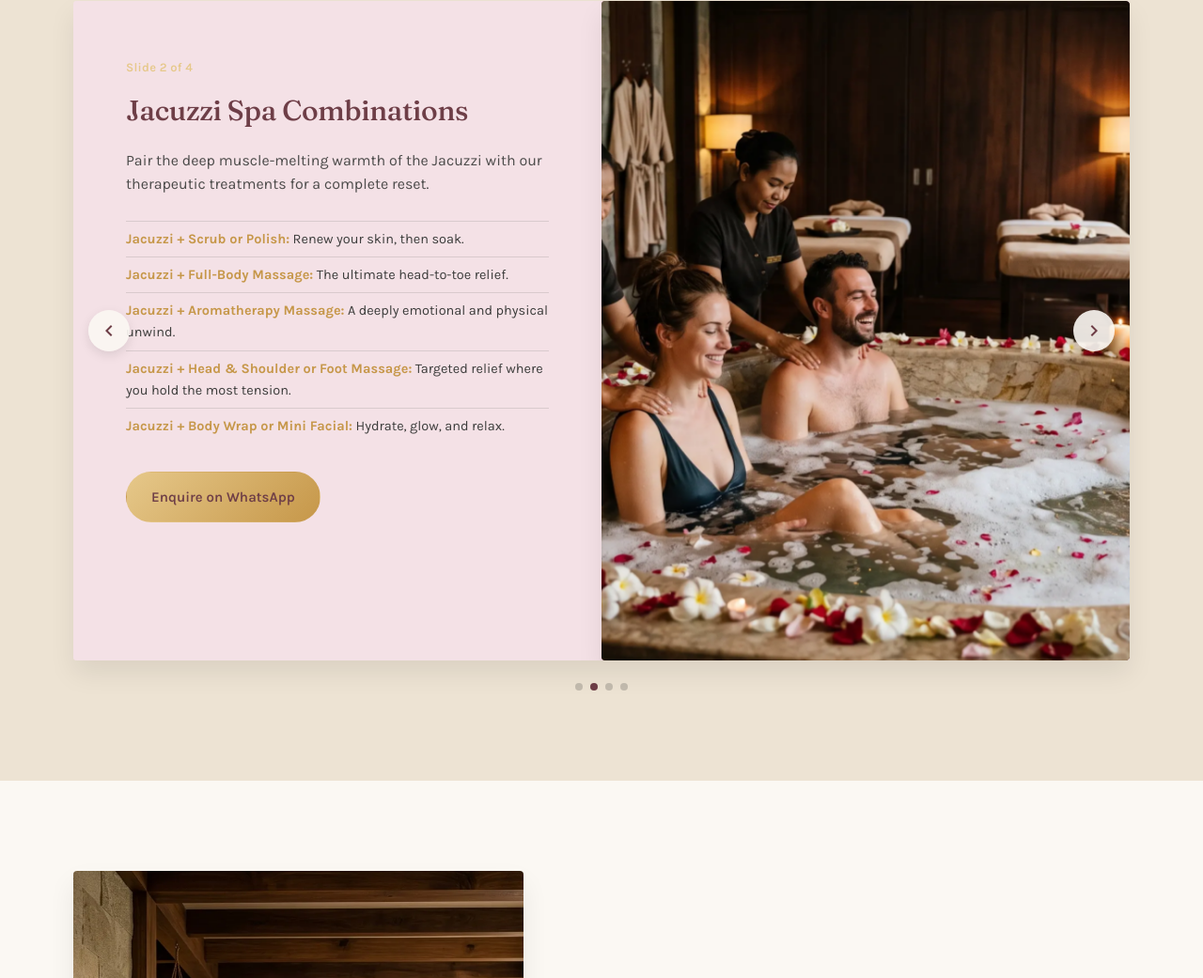
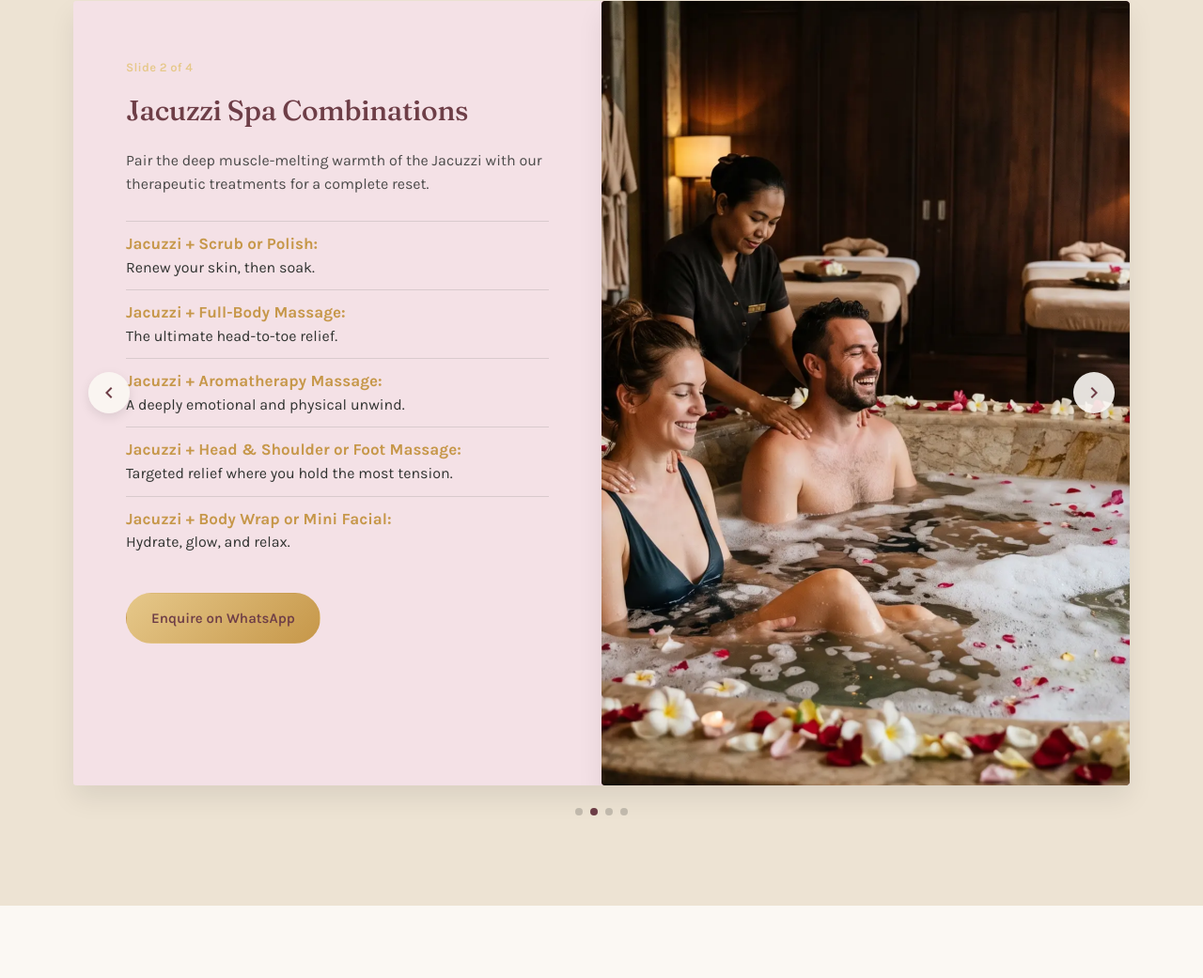
Before and after one commit to arunkum5/dhara, a plain HTML site: page index.html in a window 1280 px wide. Shown: the part 2450-3491 px from the top of the page at 94% size. Drawn offline with Linux system fonts and the light colour scheme.

Commit message:
Format Jacuzzi carousel lists into two lines with larger font for better readability

```diff
--- a/index.html
+++ b/index.html
@@ -281,8 +281,8 @@
   .carousel-slide { min-width: 100%; box-sizing: border-box; }
   .carousel-slide.feature { box-shadow:none; border-radius:0; }
 
-  .carousel-slide .feature-list li { padding: 7px 0; font-size: 14.5px; }
-  .carousel-slide .feature-list li b { color: var(--gold); font-weight: 700; }
+  .carousel-slide .feature-list li { padding: 12px 0; font-size: 16px; line-height: 1.4; color: rgba(28,32,29,0.9); }
+  .carousel-slide .feature-list li b { display: block; margin-bottom: 2px; font-size: 17px; color: var(--gold); font-weight: 700; }
 
   .carousel-btn {
     position: absolute; top: 50%; transform: translateY(-50%);
```
